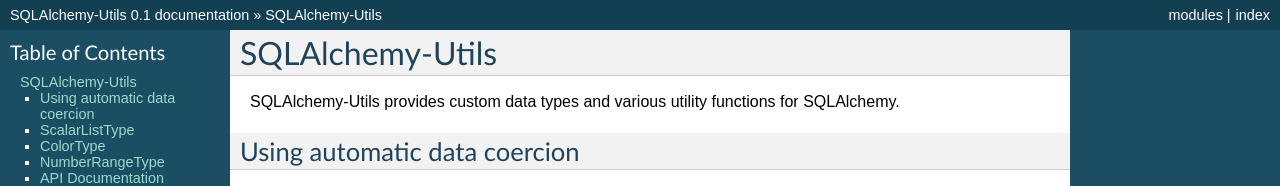
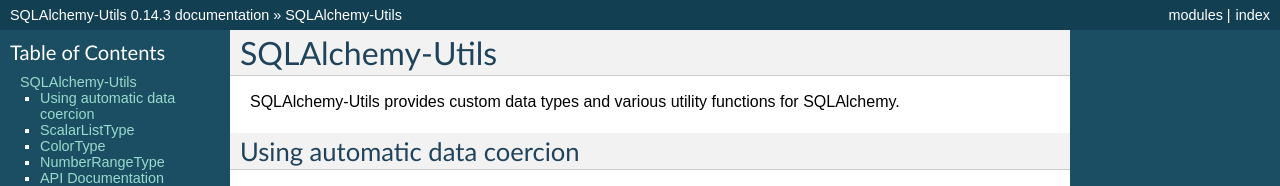
Before and after one commit to kvesteri/sqlalchemy-utils, a Sphinx documentation site: the page built from docs/index.rst, in a window 1280 px wide and 900 px high. Shown: the top 186 px of the window. Built offline with Sphinx 7.4.7, drawn with Linux system fonts in a browser that asks for light colours; some of the changed text lies outside the part shown.

Commit message:
Added __version__

```diff
--- a/docs/conf.py
+++ b/docs/conf.py
@@ -17,6 +17,7 @@
 # add these directories to sys.path here. If the directory is relative to the
 # documentation root, use os.path.abspath to make it absolute, like shown here.
 sys.path.insert(0, os.path.abspath('..'))
+from sqlalchemy_utils import __version__
 
 # -- General configuration -----------------------------------------------------
 
@@ -48,9 +49,9 @@
 # built documents.
 #
 # The short X.Y version.
-version = '0.1'
+version = __version__
 # The full version, including alpha/beta/rc tags.
-release = '0.1'
+release = version
 
 # The language for content autogenerated by Sphinx. Refer to documentation
 # for a list of supported languages.
--- a/sqlalchemy_utils/__init__.py
+++ b/sqlalchemy_utils/__init__.py
@@ -18,6 +18,9 @@
     ScalarListType,
     ScalarListException,
 )
+
+
+__version__ = '0.14.3'
 
 
 __all__ = (
```
